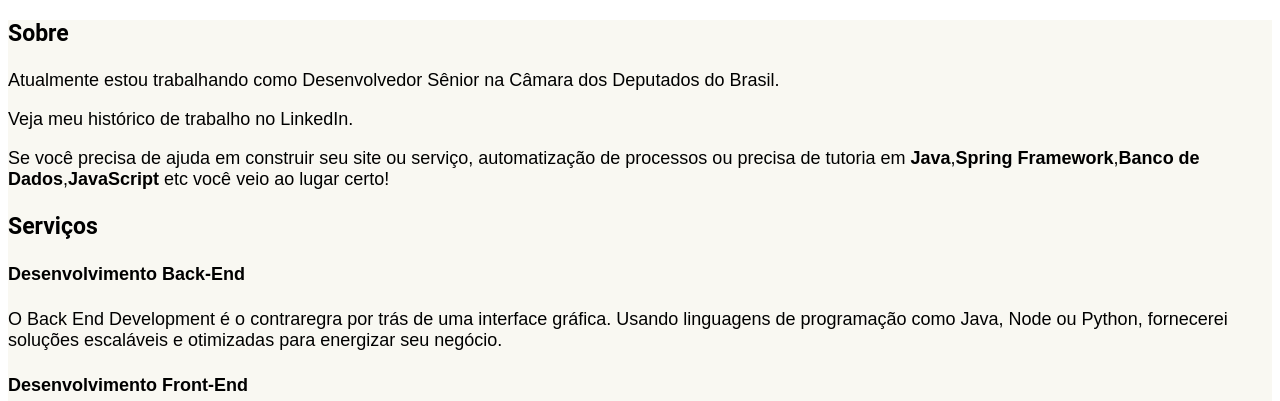
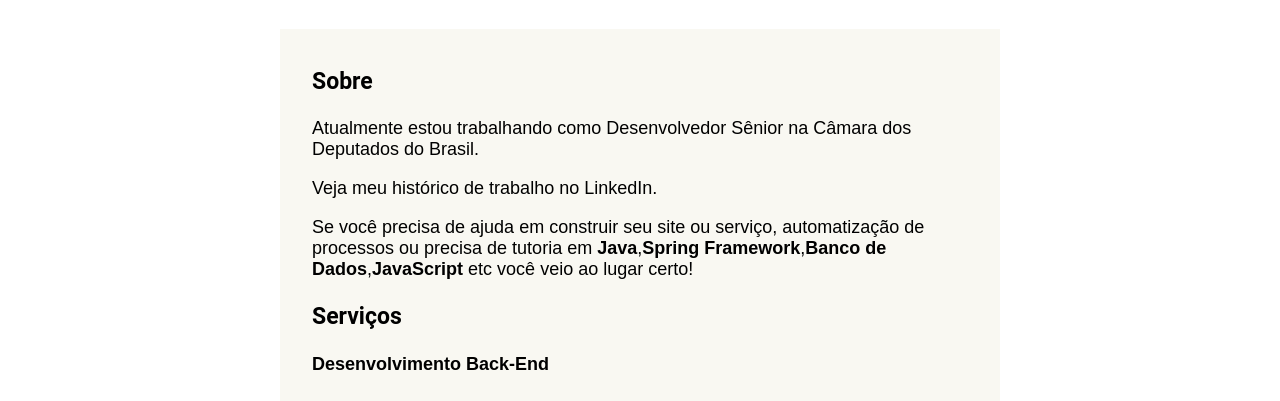
Before and after one commit to vitormarcal/personal_page, a plain HTML site: page index.html in a window 1280 px wide. Shown: the part 499-900 px from the top of the page. Drawn offline with Linux system fonts and the light colour scheme.

Commit message:
add media query para o body

```diff
--- a/style.css
+++ b/style.css
@@ -45,6 +45,10 @@ p {
     width: 50%;
 }
 
+body {
+    padding-left: 15rem;
+    padding-right: 15rem;
+}
 
 header {
     text-align: center;
@@ -67,10 +71,35 @@ nav ul li {
 
 
 section {
+    padding: 1rem 1rem 1rem 2rem;
+    margin: 2rem;
     background-color: #F9F8F2;
+}
+
+article {
 }
 
 footer {
     padding: 5px;
     text-align: center;
 }
+
+
+@media (max-width: 767px) {
+    body {
+       padding: 0;
+    }
+}
+
+@media (min-width: 768px) and (max-width: 1200px) {
+    body {
+       padding: 0;
+    }
+}
+
+@media (min-width: 1201px) {
+    body {
+        padding-left: 15rem;
+        padding-right: 15rem;
+     }
+}
```
